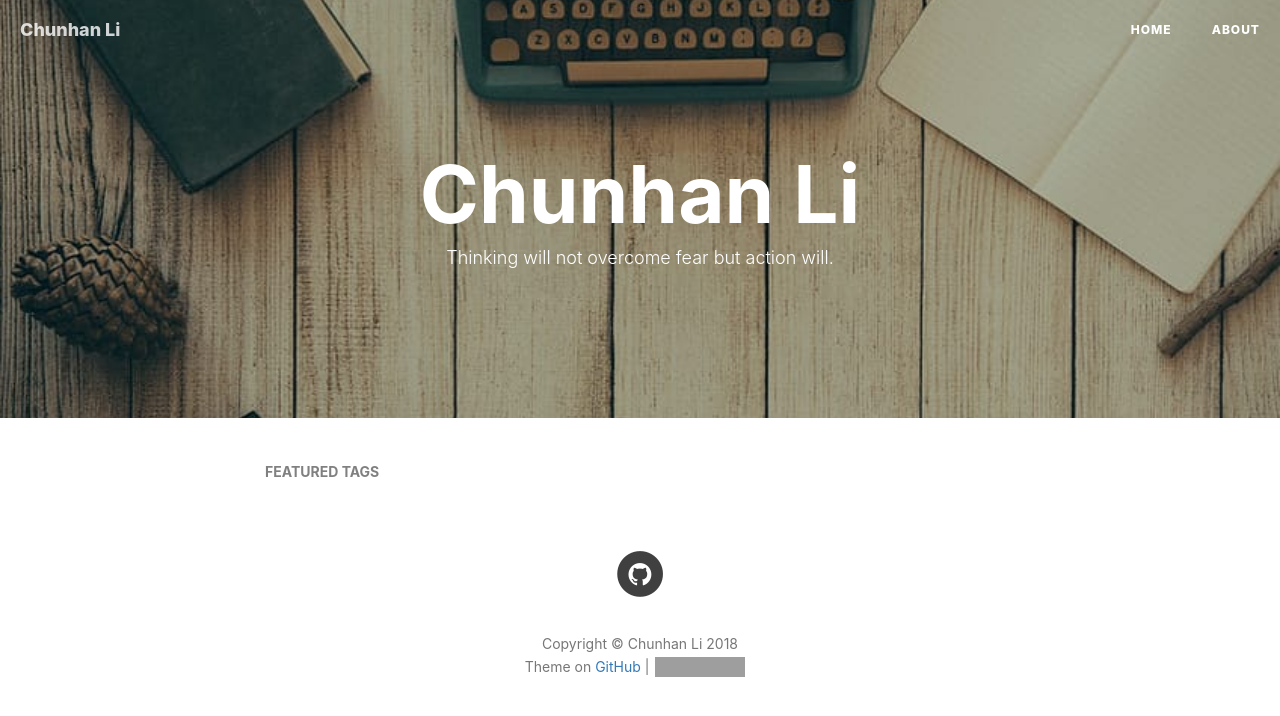
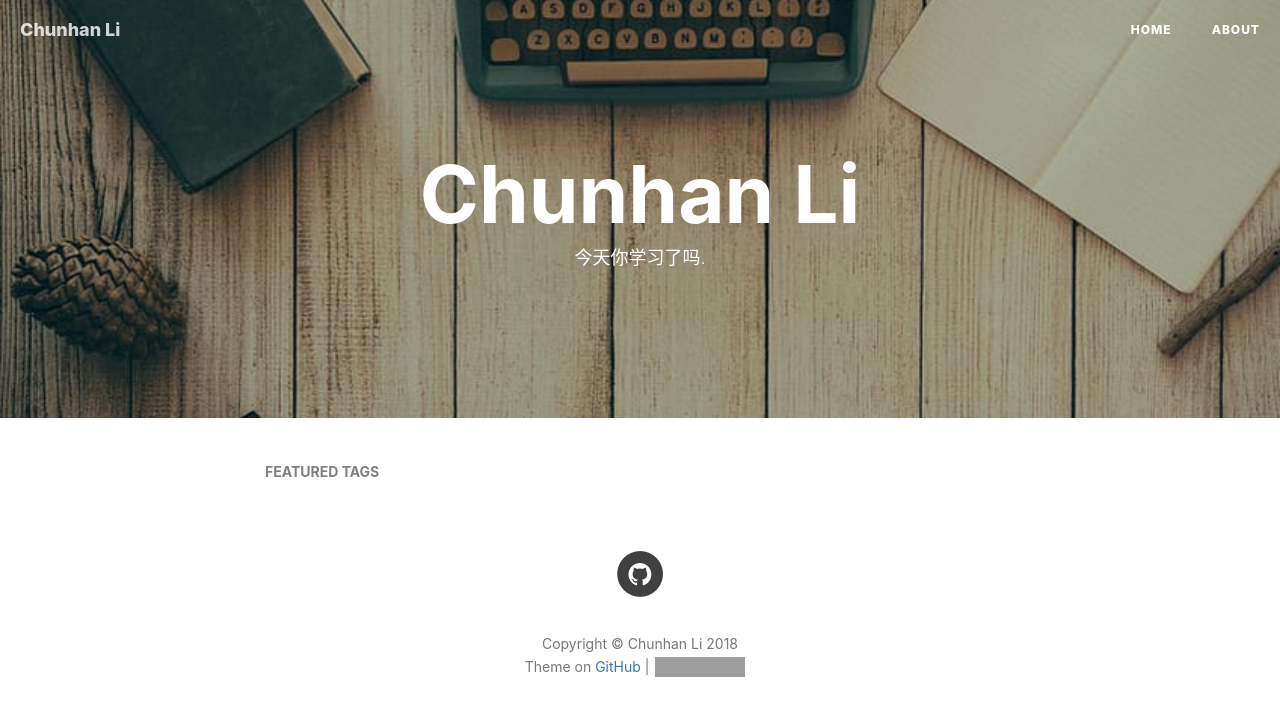
Before and after one commit to ChunhanLi/ChunhanLi.github.io, a Jekyll site: the page built from index.html, in a window 1280 px wide. Shown: the top 716 px of the page. Built offline with Jekyll 4.4.1, drawn with Linux system fonts in a browser that asks for light colours; nearby versions of some CDN libraries; the list of posts is cut into pages by our own code; comment, search, counter and statistics services are not loaded; grey boxes are pictures that could not be loaded.

Commit message:
Update index.html

```diff
--- a/index.html
+++ b/index.html
@@ -1,6 +1,6 @@
 ---
 layout: page
-description: "Thinking will not overcome fear but action will."
+description: "今天你学习了吗."
 ---
 
 {% for post in paginator.posts %}
```
